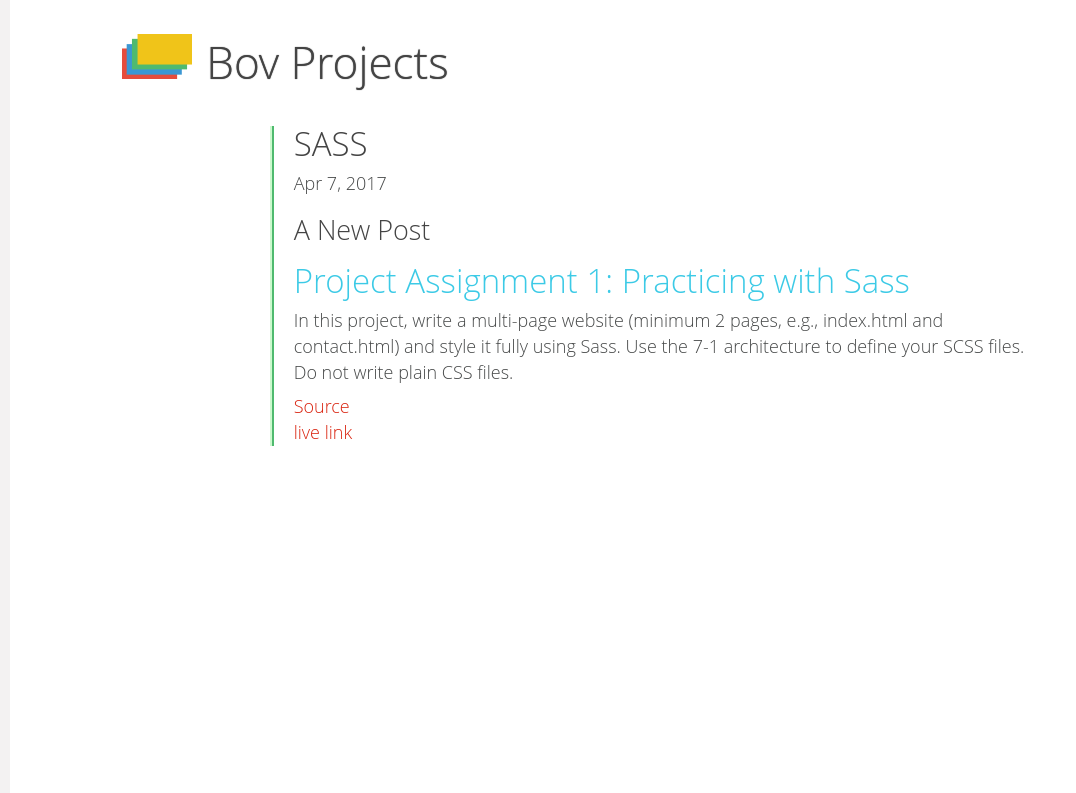
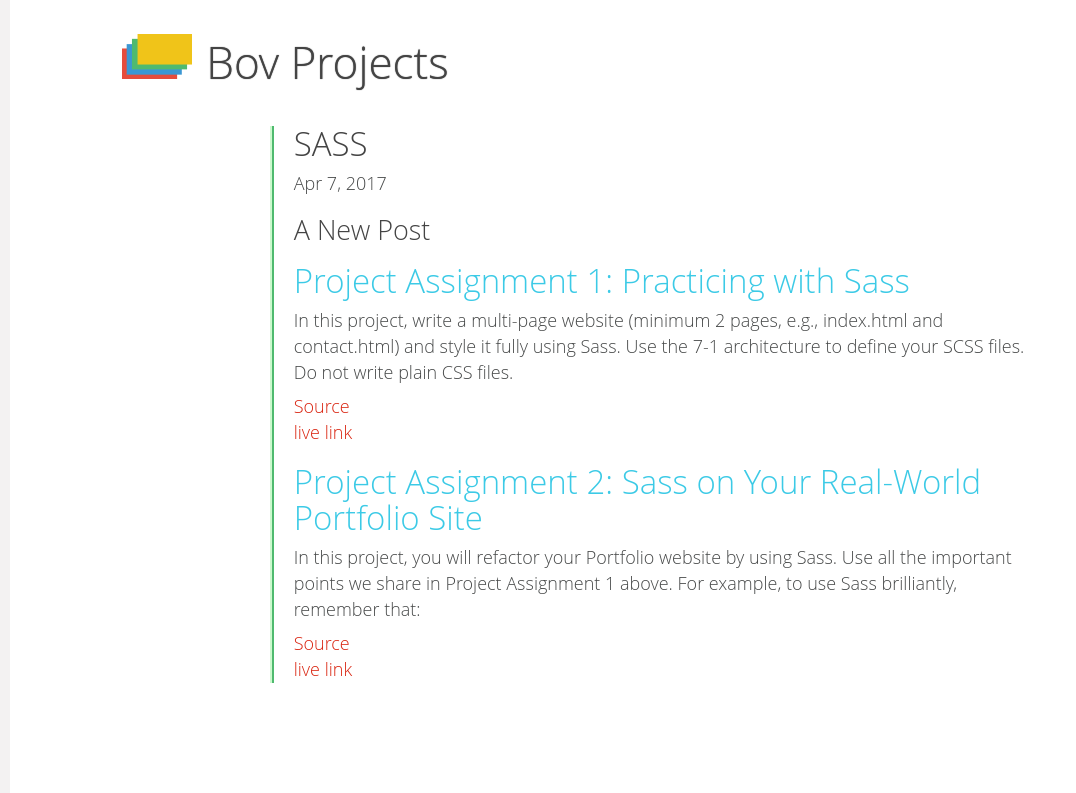
Before and after one commit to OscarRobertRodriguez/projectsModernDeveloper, a Jekyll site: the page built from _posts/2017-04-07-sass.md, in a window 1280 px wide. Shown: the part 143-936 px from the top of the page, without its empty margins (0-1076 px from the left). Built offline with Jekyll 4.4.1, drawn with Linux system fonts in a browser that asks for light colours.

Commit message:
finish project sass

```diff
--- a/_posts/2017-04-07-sass.md
+++ b/_posts/2017-04-07-sass.md
@@ -11,3 +11,12 @@ In this project, write a multi-page website (minimum 2 pages, e.g., index.html a
 
 [Source](https://github.com/OscarRobertRodriguez/bamboo-express) <br>
 [live link](https://oscarrobertrodriguez.github.io/bamboo-express/)
+
+
+<h1 style="color:#3CCAE6">Project Assignment 2: Sass on Your Real-World Portfolio Site</h1>
+
+
+In this project, you will refactor your Portfolio website by using Sass. Use all the important points we share in Project Assignment 1 above. For example, to use Sass brilliantly, remember that:
+
+[Source](https://github.com/OscarRobertRodriguez/portfolio-Pastel) <br>
+[live link](https://oscarrobertrodriguez.github.io/portfolio-Pastel/)
```
